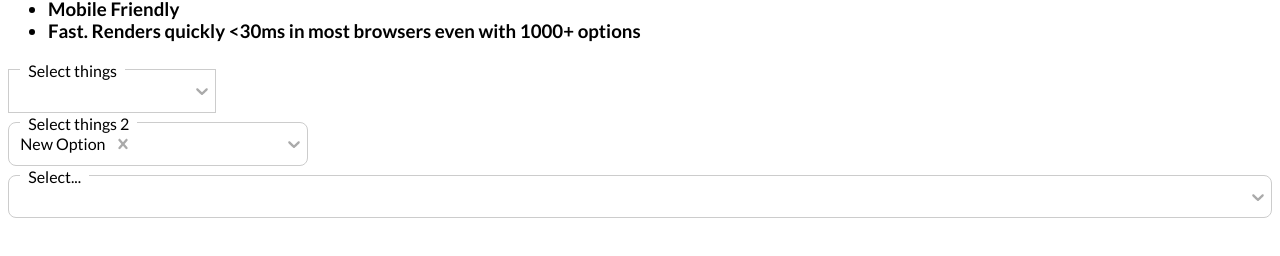
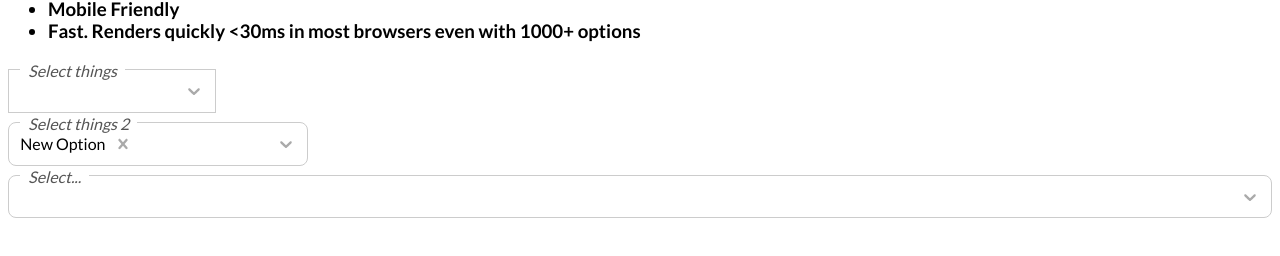
Before and after one commit to shaefer/react-simple-select, a React app: page / in a window 1280 px wide. Shown: the part 150-406 px from the top of the page. Built offline with nearby package versions, Linux system fonts and the light colour scheme.

Commit message:
Updated base style of legend and dropdown arrow

```diff
--- a/src/SimpleSelect-legend.css
+++ b/src/SimpleSelect-legend.css
@@ -2,6 +2,8 @@
   /*these 3 defs are totally for style. I also like having no border.*/
   border: 0px solid slategray;
   background: white;
+  font-style: italic;
+  color: #555;
 
   /*these 3 defs are what makes the legend overlap the top edge of the selection container.*/
   position: absolute;
--- a/src/SimpleSelect-openArrow.css
+++ b/src/SimpleSelect-openArrow.css
@@ -2,6 +2,7 @@
   height: 20px;
   margin-left: auto;
   cursor: pointer;
+  margin-right: 0.5em;
 }
 .downArrowContent svg {
   fill: #aaa;
```
